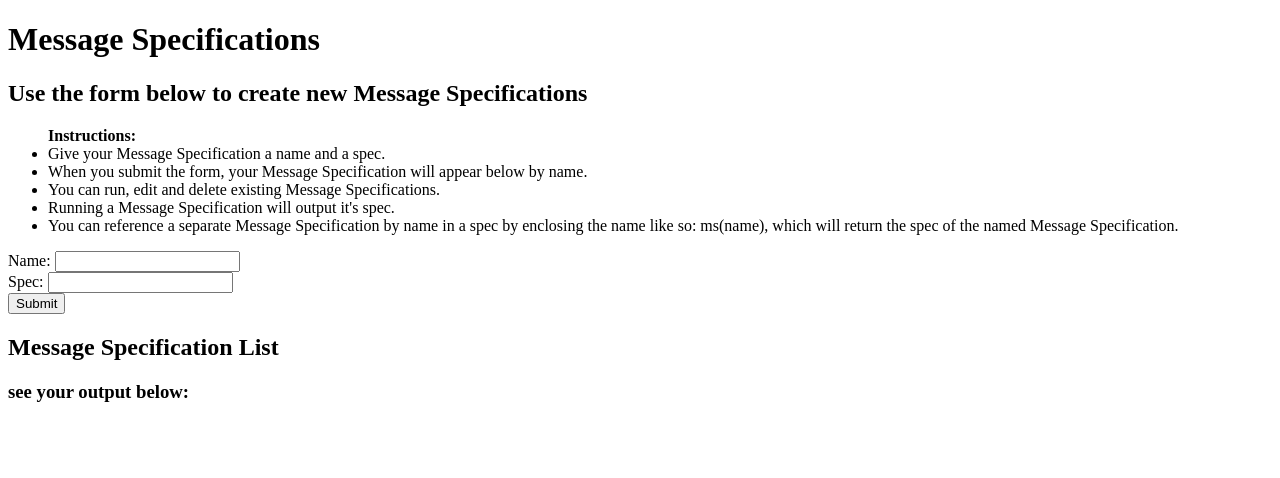
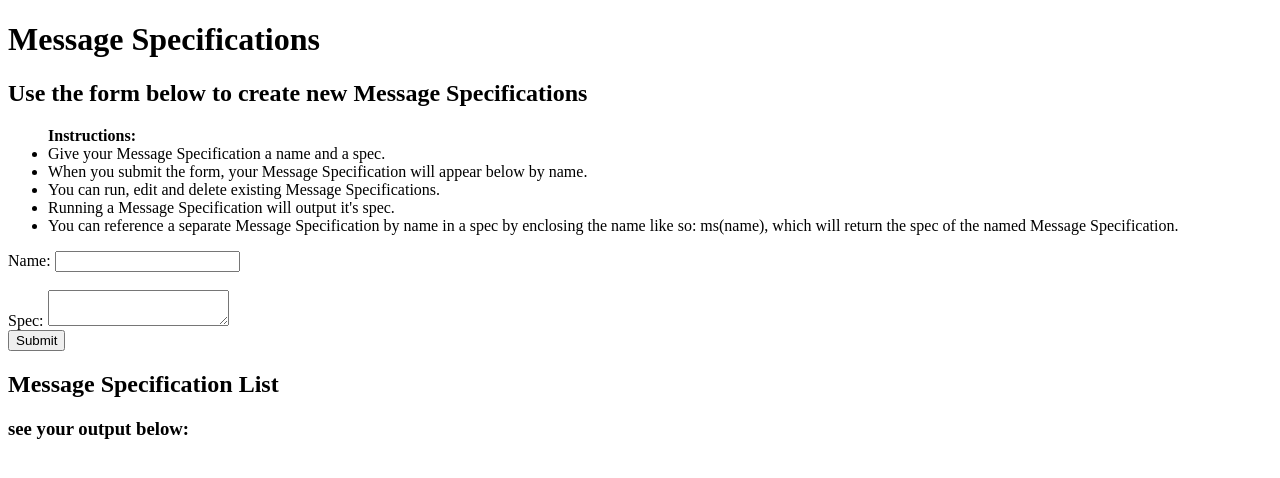
Before and after one commit to zgavin1/messspecevaluator, a React app: page / in a window 1280 px wide. Shown: the top 478 px of the page. Built offline with nearby package versions, Linux system fonts and the light colour scheme.

Commit message:
Make spec input a textarea element rather than just text.

```diff
--- a/src/containers/addmessspec.jsx
+++ b/src/containers/addmessspec.jsx
@@ -47,11 +47,11 @@ let AddMessSpec = ({ dispatch, messSpecs }) => {
                   name=node;
                }} />
             <br/>
+            <br/>
             <label htmlFor="spec">Spec: </label>
-            <input
+            <textarea
                id="spec"
                name="spec"
-               type="text"
                ref={node=>{
                   spec=node;
                }} />
```
